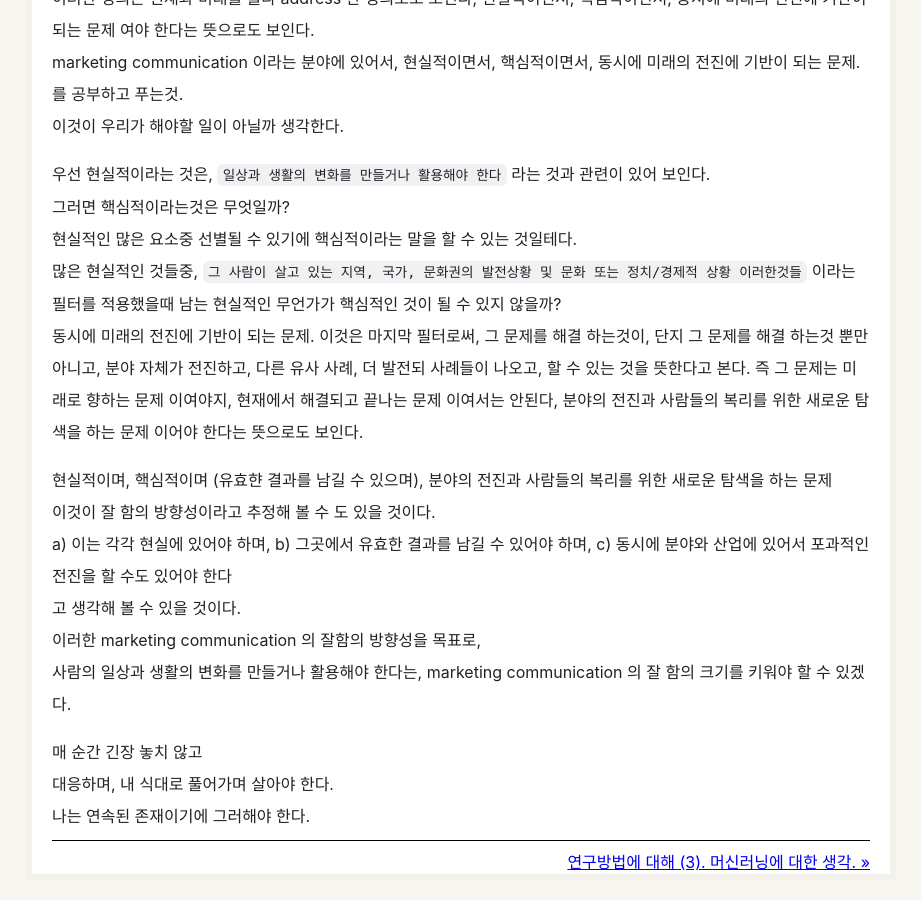
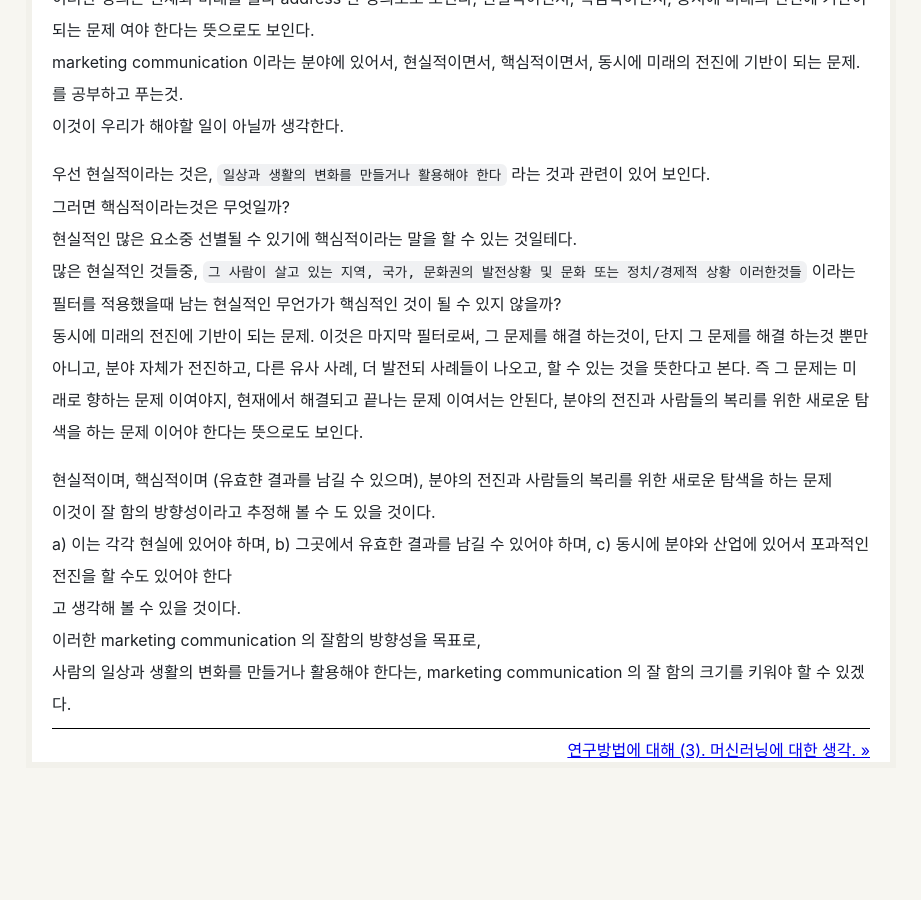
Before and after one commit to hiun/hiun.github.io, a Jekyll site: the page built from notes/_posts/2025-06-01-good.md, in a window 1280 px wide and 900 px high, scrolled down 1471 px. Shown: the whole window, without its empty margins (179-1100 px from the left). Built offline with Jekyll 4.4.1, drawn with Linux system fonts in a browser that asks for light colours; after the commit the page ends 2259 px from its top, so only the background shows below that.

Commit message:
Update and rename 2025-06-01-excellence.md to 2025-06-01-good.md

```diff
--- a/notes/_posts/2025-06-01-excellence.md
+++ b/notes/_posts/2025-06-01-good.md
@@ -52,18 +52,3 @@ a) 이는 각각 현실에 있어야 하며, b) 그곳에서 유효한 결과를
 고 생각해 볼 수 있을 것이다.
 이러한 marketing communication 의 잘함의 방향성을 목표로,
 사람의 일상과 생활의 변화를 만들거나 활용해야 한다는, marketing communication 의 잘 함의 크기를 키워야 할 수 있겠다.
-
-
-
-
-
-
-
-
-
-
-
-
-매 순간 긴장 놓치 않고
-대응하며, 내 식대로 풀어가며 살아야 한다.
-나는 연속된 존재이기에 그러해야 한다.
```
